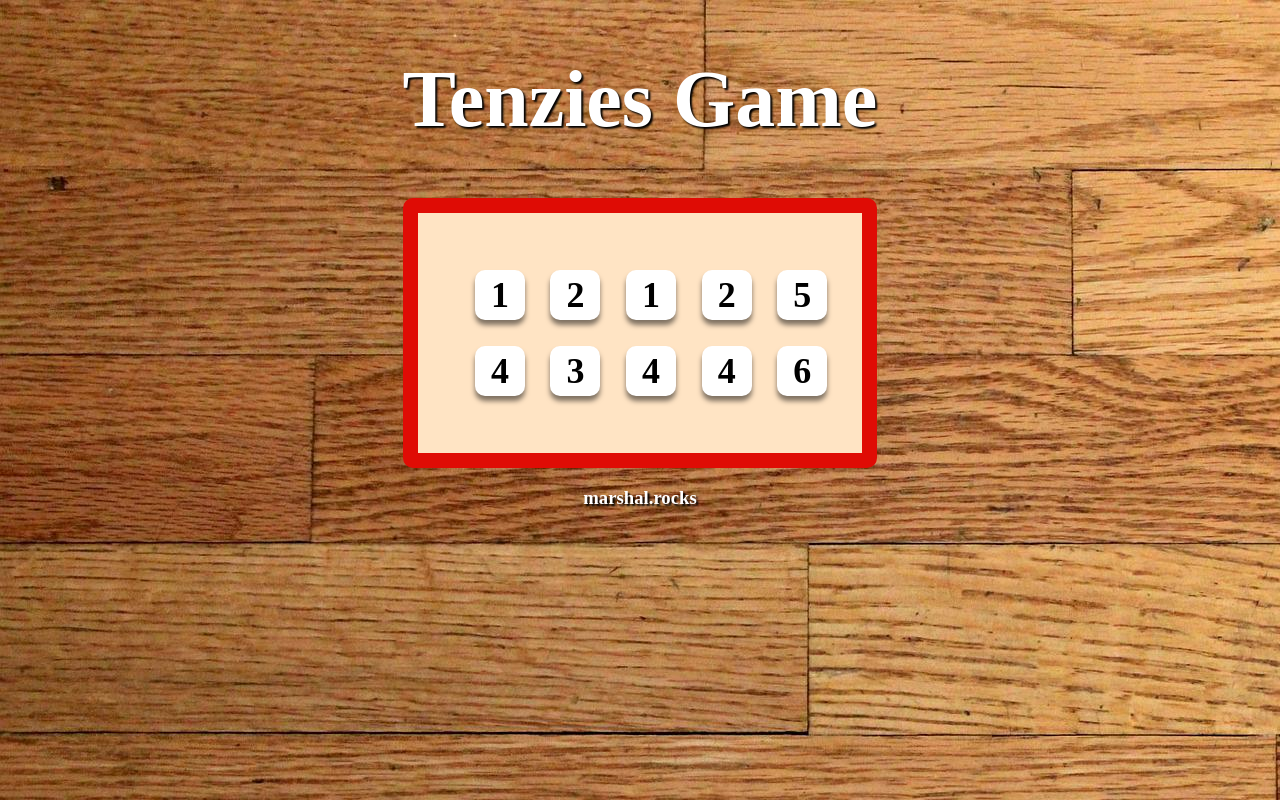
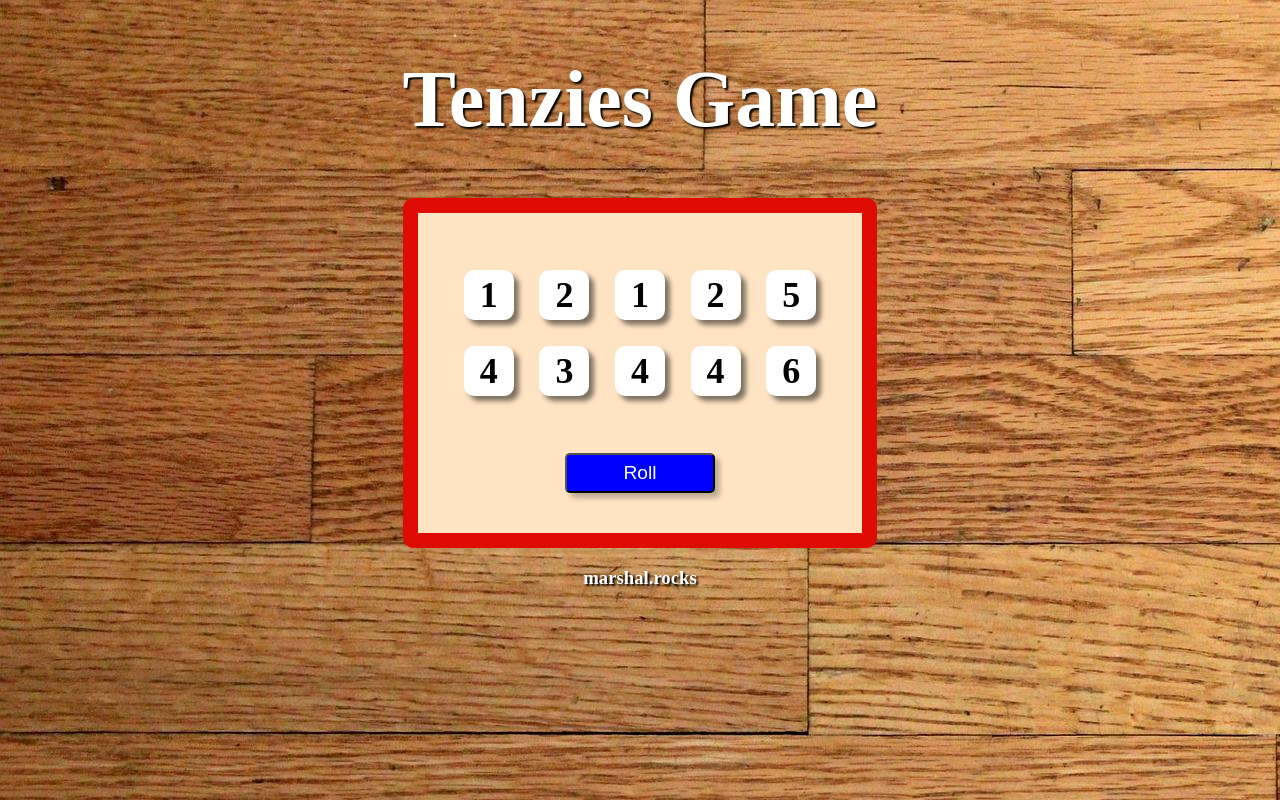
Before and after one commit to remarshal/tenzies-game, a React (Create React App) app: page / in a window 1280 px wide. Built offline with nearby package versions, Linux system fonts and the light colour scheme.

Commit message:
added roll button

```diff
--- a/src/App.jsx
+++ b/src/App.jsx
@@ -1,4 +1,4 @@
-import React, { useState }  from 'react';
+import React, { useState } from 'react';
 import "./style.css";
 import Dice from "./Components/Dice";
 
@@ -22,6 +22,7 @@ function App() {
         <div className="dice--container">
           {diceNumbers}
         </div>
+        <button type="button" className='btn'>Roll</button>
       </div>
       <h3>marshal.rocks</h3>
     </main>
--- a/src/style.css
+++ b/src/style.css
@@ -26,6 +26,7 @@ main h3 {
 .container {
   background-color: aliceblue;
   border: 15px solid rgb(223, 12, 5);
+  background-color: bisque;
   border-radius: 10px;
   display: flex;
   flex-direction: column;
@@ -36,15 +37,15 @@ main h3 {
 .dice--container {
   display: grid;
   grid-template: auto auto / repeat(5, 1fr);
-  background-color: bisque;
   padding: 10%;
+  justify-content: center;
 }
 
 .dice {
   background-color: white;
   height: 50px;
   width: 50px;
-  box-shadow: 0px 5px 5px rgba(0, 0, 0, 0.5);
+  box-shadow: 5px 5px 5px rgba(0, 0, 0, 0.5);
   border-radius: 10px;
   display: flex;
   justify-content: center;
@@ -52,6 +53,24 @@ main h3 {
   margin: .8rem;
   cursor: pointer;
   font-size: 1.5rem;
+}
+
+.btn {
+  height: 40px;
+  width: 150px;
+  box-shadow: 5px 5px 5px rgba(0, 0, 0, 0.25);
+  border-radius: 5px;
+  background-color: blue;
+  color: white;
+  font-size: 1.2rem;
+  align-self: center;
+  margin-bottom: 40px;
+}
+
+.btn:hover {
+  box-shadow: 5px 5px 5px rgba(0, 0, 0, 0.5);
+  background-color: rgba(0, 0, 255, 0.753);
+  color: white;
 }
 
 /* =============================== MEDIA QUERIES (SMALL DEVICES) =============================== */
```
